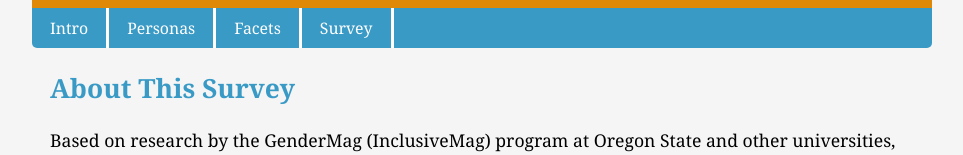
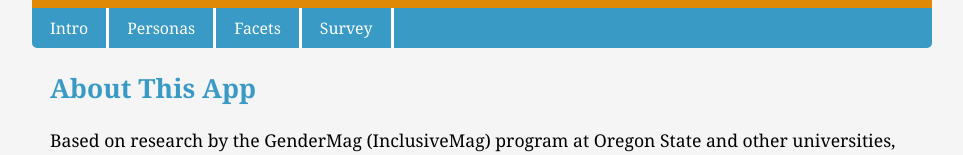
Before and after one commit to PamVanLonden/cognitive-styles, a React (Vite) app in the folder frontend/: page /about in a window 1280 px wide. Shown: the part 123-278 px from the top of the page, without its empty margins (158-1121 px from the left). Built offline with nearby package versions, Linux system fonts and the light colour scheme.

Commit message:
Updated About page

```diff
--- a/frontend/src/modules/AboutPage.jsx
+++ b/frontend/src/modules/AboutPage.jsx
@@ -2,7 +2,7 @@
 function AboutPage(){
 return (
     <>
-    <h2>About this Survey</h2>
+    <h2>About this app</h2>
     <article>
         <p>Based on research by the GenderMag (InclusiveMag) program
         at Oregon State and other universities,
```
